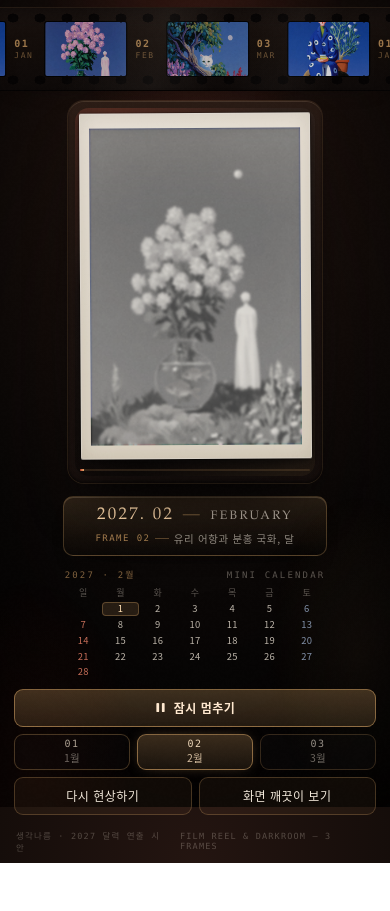
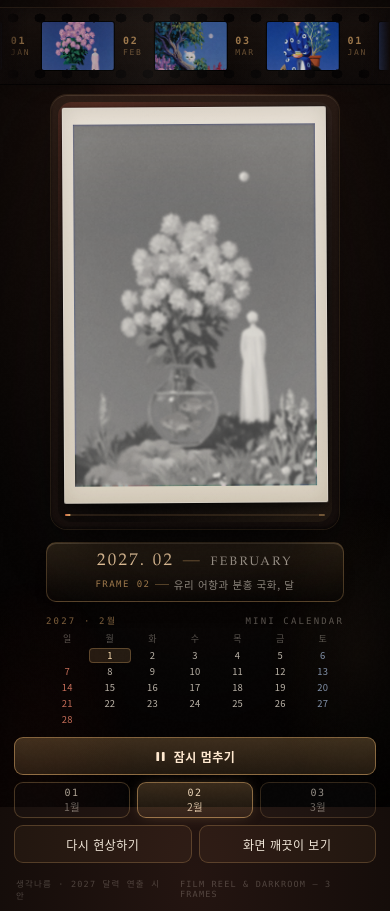
Before and after one commit to piano4848/piano4848.github.io, a plain HTML site: page film-darkroom/index.html in a window 390 px wide. Shown: the part 37-948 px from the top of the page. Before the commit the page ends 900 px from the top, so only its background shows below. Drawn offline with Linux system fonts and the light colour scheme.

Commit message:
film-darkroom: 높이 맞춤 (스크롤 없이 한 화면), 달력 줄 높이 고정

```diff
--- a/film-darkroom/index.html
+++ b/film-darkroom/index.html
@@ -17,8 +17,8 @@
   --amber-dim:rgba(224,172,107,.34);
   --red:#d8472f;
   --paper:#f3ece0;
-  --strip-h:104px;
-  --print-h:min(62vh,560px);
+  --strip-h:96px;
+  --print-h:clamp(280px,calc(100dvh - 408px),600px);
   --serif:"Iowan Old Style","Palatino Linotype",Palatino,Georgia,"Noto Serif CJK KR","Noto Serif KR",serif;
   --sans:"Noto Sans KR","Noto Sans CJK KR","Apple SD Gothic Neo","Malgun Gothic",system-ui,-apple-system,sans-serif;
   --mono:ui-monospace,"SFMono-Regular",Menlo,Consolas,monospace;
@@ -83,7 +83,9 @@ body::before{
 .strip::after{bottom:3px}
 .strip-shine{
   position:absolute;inset:0;z-index:4;pointer-events:none;
-  background:linear-gradient(104deg,transparent 18%,rgba(255,238,220,.05) 42%,transparent 58%,rgba(255,238,220,.03) 74%,transparent 86%);
+  background:
+    linear-gradient(90deg,#0e0908 0%,rgba(14,9,8,0) 7%,rgba(14,9,8,0) 93%,#0e0908 100%),
+    linear-gradient(104deg,transparent 18%,rgba(255,238,220,.05) 42%,transparent 58%,rgba(255,238,220,.03) 74%,transparent 86%);
 }
 .strip-track{display:flex;width:max-content;height:100%;align-items:center;animation:drift 96s linear infinite;}
 @keyframes drift{from{transform:translate3d(0,0,0)}to{transform:translate3d(-50%,0,0)}}
@@ -102,7 +104,7 @@ body::before{
 .layout{
   flex:1;display:grid;grid-template-columns:minmax(0,auto) 348px;
   gap:clamp(28px,4.4vw,64px);justify-content:center;align-content:center;
-  padding:clamp(16px,2.6vh,30px) clamp(16px,3vw,34px) clamp(18px,3vh,32px);
+  padding:clamp(12px,2.2vh,26px) clamp(16px,3vw,34px) clamp(10px,2vh,22px);
 }
 .stage{display:flex;flex-direction:column;align-items:center;gap:clamp(10px,1.5vh,16px);min-width:0;}
 
@@ -202,12 +204,12 @@ body::before{
 }
 .cal-top{display:flex;align-items:center;justify-content:space-between;font-family:var(--mono);font-size:9px;letter-spacing:.24em;color:rgba(224,172,107,.55);}
 .cal-top em{font-style:normal;color:rgba(242,232,218,.34)}
-.grid{display:grid;grid-template-columns:repeat(7,1fr);gap:2px 0;}
+.grid{display:grid;grid-template-columns:repeat(7,1fr);gap:1px 0;grid-auto-rows:clamp(15px,1.72vh,19px);}
 .grid .wd,.grid .d{
-  text-align:center;font-variant-numeric:tabular-nums;line-height:1.55;
+  text-align:center;font-variant-numeric:tabular-nums;display:flex;align-items:center;justify-content:center;
   font-size:clamp(9px,1.12vh,11px);letter-spacing:.02em;
 }
-.grid .wd{font-size:9px;color:rgba(242,232,218,.34);padding-bottom:1px}
+.grid .wd{font-size:9px;color:rgba(242,232,218,.34)}
 .grid .d{color:rgba(242,232,218,.76);border-radius:4px;}
 .grid .d.sun{color:rgba(216,120,96,.9)}
 .grid .d.sat{color:rgba(150,168,196,.86)}
@@ -262,8 +264,8 @@ h1 .amp{color:var(--red);font-style:italic;padding:0 .1em;opacity:.9}
 
 /* ---------- footer ---------- */
 .foot{
-  padding:0 34px 16px;display:flex;justify-content:space-between;align-items:center;gap:12px;
-  font-family:var(--mono);font-size:9.5px;letter-spacing:.18em;color:rgba(242,232,218,.26);
+  padding:0 34px 12px;display:flex;justify-content:space-between;align-items:center;gap:12px;
+  font-family:var(--mono);font-size:9px;letter-spacing:.18em;color:rgba(242,232,218,.24);
   transition:opacity .45s ease, transform .45s ease;
 }
 
@@ -299,14 +301,16 @@ body.paused .prog i{animation-play-state:paused}
 body.paused::before{animation-play-state:paused}
 
 /* ---------- progress ---------- */
-.prog{position:relative;margin-top:10px;height:2px;border-radius:2px;background:rgba(224,172,107,.14);overflow:hidden;z-index:2}
-.prog i{display:block;height:100%;width:0;background:linear-gradient(90deg,rgba(216,71,47,.9),var(--amber));box-shadow:0 0 10px rgba(224,172,107,.55)}
+.prog{position:relative;margin:11px 2px 1px;height:2px;border-radius:2px;background:rgba(224,172,107,.13);overflow:hidden;z-index:2}
+.prog::before,.prog::after{content:"";position:absolute;top:-1px;width:6px;height:4px;border-radius:50%;background:rgba(224,172,107,.35)}
+.prog::before{left:0}.prog::after{right:0}
+.prog i{display:block;height:100%;width:0;background:linear-gradient(90deg,rgba(216,71,47,.85),rgba(224,172,107,.95));box-shadow:0 0 9px rgba(224,172,107,.5)}
 .prog i.run{animation:grow 5s linear forwards}
 @keyframes grow{from{width:0}to{width:100%}}
 
 /* ---------- responsive ---------- */
 @media (max-width:900px){
-  :root{--strip-h:84px;--print-h:min(43vh,420px);}
+  :root{--strip-h:78px;--print-h:clamp(230px,calc(100dvh - 452px),440px);}
   .layout{grid-template-columns:1fr;gap:0;align-content:center;padding:10px 14px 12px;}
   .side{
     position:static;gap:0;margin-top:10px;
@@ -320,10 +324,11 @@ body.paused::before{animation-play-state:paused}
   .caption{font-size:10.5px;gap:.45em}
   .tray{padding:12px;border-radius:16px}
   .plate{padding:9px 12px;border-radius:10px}
-  .grid .d,.grid .wd{line-height:1.45}
+  .cal{padding:0}
+  .grid .wd,.grid .d{line-height:1.2}
 }
 @media (max-width:400px){
-  :root{--print-h:min(41vh,400px);}
+  :root{--print-h:clamp(220px,calc(100dvh - 448px),420px);}
   .brand{font-size:10.5px;letter-spacing:.22em}
   .brand b{font-size:12px}
   .meta{font-size:8.5px;letter-spacing:.14em}
```
